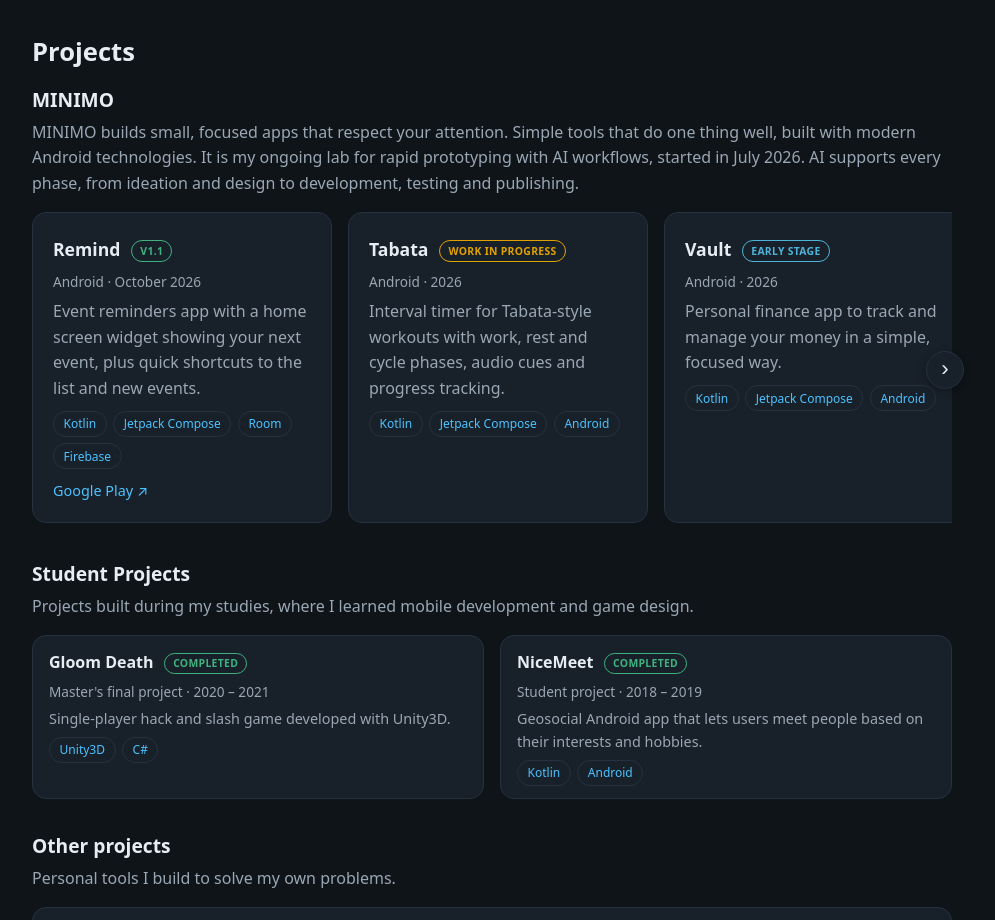
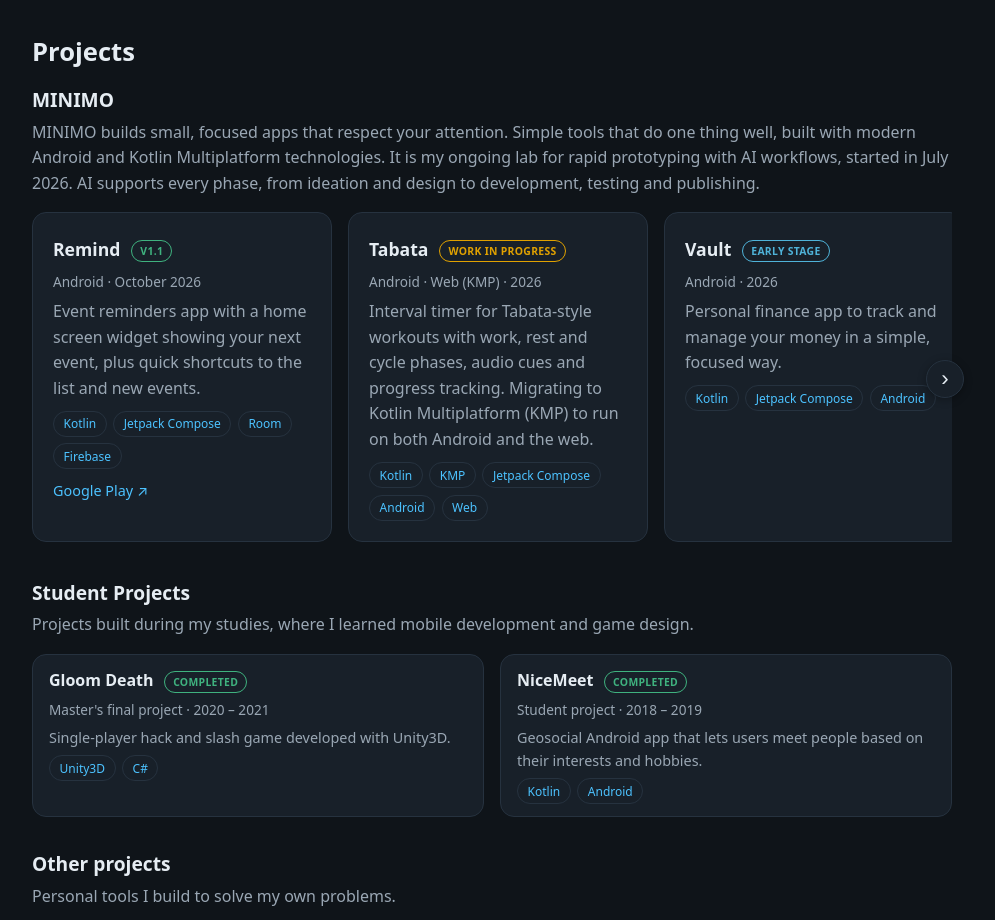
Before and after one commit to JuanFranCrater/JuanFranCrater.github.io, a plain HTML site: page index.html in a window 1280 px wide. Shown: the part 4000-4920 px from the top of the page, without its empty margins (148-1143 px from the left). Drawn offline with Linux system fonts and the light colour scheme.

Commit message:
Update Tabata progress

```diff
--- a/index.html
+++ b/index.html
@@ -26,7 +26,7 @@
     "description": "Senior Mobile Engineer (8 years of Android, plus iOS & React Native). Product-minded and AI-driven, combining technical leadership and end-to-end mobile ownership.",
     "url": "https://juanfrancrater.github.io/",
     "address": { "@type": "PostalAddress", "addressLocality": "Málaga", "addressCountry": "ES" },
-    "knowsAbout": ["Android", "Kotlin", "Jetpack Compose", "Kotlin Coroutines", "Hilt", "iOS", "Swift", "SwiftUI", "UIKit", "VIPER", "React Native", "Product Ownership", "Technical Leadership", "AI-assisted development"],
+    "knowsAbout": ["Android", "Kotlin", "Kotlin Multiplatform", "KMP", "Jetpack Compose", "Kotlin Coroutines", "Hilt", "iOS", "Swift", "SwiftUI", "UIKit", "VIPER", "React Native", "Product Ownership", "Technical Leadership", "AI-assisted development"],
     "sameAs": ["https://www.linkedin.com/in/juanfbenlop", "https://github.com/JuanFranCrater"]
   }
   </script>
@@ -212,7 +212,7 @@
       <h3 class="section-title" data-i18n="nav.projects">Projects</h3>
 
       <h4 class="subtitle">MINIMO</h4>
-      <p class="sub-desc" data-i18n="minimo.desc">MINIMO builds small, focused apps that respect your attention. Simple tools that do one thing well, built with modern Android technologies. It is my ongoing lab for rapid prototyping with AI workflows, started in July 2026. AI supports every phase, from ideation and design to development, testing and publishing.</p>
+      <p class="sub-desc" data-i18n="minimo.desc">MINIMO builds small, focused apps that respect your attention. Simple tools that do one thing well, built with modern Android and Kotlin Multiplatform technologies. It is my ongoing lab for rapid prototyping with AI workflows, started in July 2026. AI supports every phase, from ideation and design to development, testing and publishing.</p>
       <div class="grid carousel">
         <article class="card">
           <h4>Remind <span class="badge done">v1.1</span></h4>
@@ -223,9 +223,9 @@
         </article>
         <article class="card">
           <h4>Tabata <span class="badge wip" data-i18n="badge.wip">Work in progress</span></h4>
-          <span class="meta" data-i18n="proj.tabata.meta">Android · 2026</span>
-          <p data-i18n="proj.tabata.desc">Interval timer for Tabata-style workouts with work, rest and cycle phases, audio cues and progress tracking.</p>
-          <div class="tags"><span>Kotlin</span><span>Jetpack Compose</span><span>Android</span></div>
+          <span class="meta" data-i18n="proj.tabata.meta">Android · Web (KMP) · 2026</span>
+          <p data-i18n="proj.tabata.desc">Interval timer for Tabata-style workouts with work, rest and cycle phases, audio cues and progress tracking. Migrating to Kotlin Multiplatform (KMP) to run on both Android and the web.</p>
+          <div class="tags"><span>Kotlin</span><span>KMP</span><span>Jetpack Compose</span><span>Android</span><span>Web</span></div>
         </article>
         <article class="card">
           <h4>Vault <span class="badge early" data-i18n="badge.early">Early stage</span></h4>
@@ -275,7 +275,7 @@
       <h4 class="subtitle" data-i18n="eng.title">Engineering approach</h4>
       <dl class="eng">
         <dt data-i18n="eng.arch.label">Architecture</dt>
-        <dd data-i18n="eng.arch.text">Native Android with Kotlin Coroutines and Flow, Hilt, Room for offline caching, Jetpack Compose and Retrofit/OkHttp. I apply Clean Architecture with MVVM or MVI (also MVC and MVP) and made most of the architecture decisions on my projects. At Exoticca, the Android app moved from MVVM to MVI during the XML to Compose migration, and I introduced modularization as a test towards Kotlin Multiplatform (KMP). My MINIMO apps are modular too. On iOS, I maintained and evolved a production app using VIPER architecture, combining SwiftUI and UIKit with dependencies managed via SPM and CocoaPods.</dd>
+        <dd data-i18n="eng.arch.text">Native Android with Kotlin Coroutines and Flow, Hilt, Room for offline caching, Jetpack Compose and Retrofit/OkHttp. I apply Clean Architecture with MVVM or MVI (also MVC and MVP) and made most of the architecture decisions on my projects. At Exoticca, the Android app moved from MVVM to MVI during the XML to Compose migration, and I introduced modularization as a test towards Kotlin Multiplatform (KMP). In my MINIMO apps, which I use as a testing ground, some are modular too and I am migrating one to KMP. On iOS, I maintained and evolved a production app using VIPER architecture, combining SwiftUI and UIKit with dependencies managed via SPM and CocoaPods.</dd>
         <dt data-i18n="eng.int.label">Integrations</dt>
         <dd data-i18n="eng.int.text">Customer support and engagement SDKs such as Sprinklr Live Chat and Salesforce Marketing Cloud (push notifications and in-app messaging) across Android and iOS, payment libraries (Redsys), charts (MPAndroidChart), and hardware integrations (Sunmi printers).</dd>
         <dt data-i18n="eng.quality.label">Quality &amp; reliability</dt>
--- a/script.js
+++ b/script.js
@@ -38,7 +38,7 @@ const es = {
   "eng.int.label": "Integraciones",
   "eng.int.text": "SDKs de soporte al cliente y comunicación como Sprinklr Live Chat y Salesforce Marketing Cloud (notificaciones push y mensajes in-app) en Android e iOS, librerías de pago (Redsys), gráficas (MPAndroidChart) y dispositivos Android con hardware como impresoras Sunmi.",
   "eng.arch.label": "Arquitectura",
-  "eng.arch.text": "Android nativo con Kotlin Coroutines y Flow, Hilt, Room para caché offline, Jetpack Compose y Retrofit/OkHttp. Aplico Clean Architecture con MVVM o MVI (también MVC y MVP) y he tomado la mayoría de las decisiones de arquitectura en mis proyectos. En Exoticca, la app Android pasó de MVVM a MVI al migrar de XML a Compose, e introduje la modularización como prueba para Kotlin Multiplatform (KMP). Mis apps de MINIMO también son modulares. En iOS mantuve y evolucioné una app en producción con arquitectura VIPER, combinando pantallas en SwiftUI y UIKit y gestión de dependencias con SPM y CocoaPods.",
+  "eng.arch.text": "Android nativo con Kotlin Coroutines y Flow, Hilt, Room para caché offline, Jetpack Compose y Retrofit/OkHttp. Aplico Clean Architecture con MVVM o MVI (también MVC y MVP) y he tomado la mayoría de las decisiones de arquitectura en mis proyectos. En Exoticca, la app Android pasó de MVVM a MVI al migrar de XML a Compose, e introduje la modularización como prueba para Kotlin Multiplatform (KMP). Mis apps de MINIMO sirven de banco de pruebas: algunas son modulares y estoy migrando una a KMP. En iOS mantuve y evolucioné una app en producción con arquitectura VIPER, combinando SwiftUI y UIKit y dependencias con SPM y CocoaPods.",
   "eng.quality.label": "Calidad y fiabilidad",
   "eng.quality.text": "Tests unitarios y de UI con Compose, mantenimiento del pipeline de CI/CD, monitorización de crashes y análisis de rendimiento con Firebase Performance, tanto en Android como en iOS. Resolví crashes e incidencias en producción, manteniendo la tasa de usuarios sin crashes por encima del 99,8 %.",
   "eng.team.label": "Colaboración y liderazgo",
@@ -51,13 +51,13 @@ const es = {
   "exp.padel.desc": "Mantuve la app y desarrollé nuevas funcionalidades.",
   "exp.viewnext.date": "Sep 2018 – Oct 2019 · 1 año 2 meses", "exp.viewnext.role": "Desarrollador Android",
   "exp.viewnext.desc": "Mantuve y amplié tres aplicaciones Android para distintos clientes, incluyendo gráficas con MPAndroidChart. Comencé como estudiante en prácticas.",
-  "minimo.desc": "MINIMO crea apps pequeñas y centradas en lo esencial que respetan tu atención. Herramientas sencillas que hacen una sola cosa bien, con tecnologías Android modernas. Es mi laboratorio continuo de prototipado rápido con flujos de trabajo de IA, iniciado en julio de 2026. La IA acompaña cada fase, desde la idea y el diseño hasta el desarrollo, las pruebas y la publicación.",
+  "minimo.desc": "MINIMO crea apps pequeñas y centradas en lo esencial que respetan tu atención. Herramientas sencillas que hacen una sola cosa bien, con tecnologías modernas de Android y Kotlin Multiplatform. Es mi laboratorio continuo de prototipado rápido con flujos de trabajo de IA, iniciado en julio de 2026. La IA acompaña cada fase, desde la idea y el diseño hasta el desarrollo, las pruebas y la publicación.",
   "footer.analytics": "Analítica sin cookies con GoatCounter",
   "badge.done": "Completado",
   "badge.wip": "En desarrollo",
   "badge.early": "Fase inicial",
-  "proj.tabata.meta": "Android · 2026",
-  "proj.tabata.desc": "Temporizador de intervalos para entrenamientos tipo Tabata, con fases de trabajo, descanso y ciclos, avisos sonoros y seguimiento del progreso.",
+  "proj.tabata.meta": "Android · Web (KMP) · 2026",
+  "proj.tabata.desc": "Temporizador de intervalos para entrenamientos tipo Tabata, con fases de trabajo, descanso y ciclos, avisos sonoros y seguimiento del progreso. En migración a Kotlin Multiplatform (KMP) para funcionar en Android y en la web.",
   "proj.vault.meta": "Android · 2026",
   "proj.vault.desc": "App de finanzas personales para controlar tu dinero de forma sencilla y sin distracciones.",
   "proj.schedule.meta": "Android · 2026",
```
Also changed, not shown: 2 other files.
